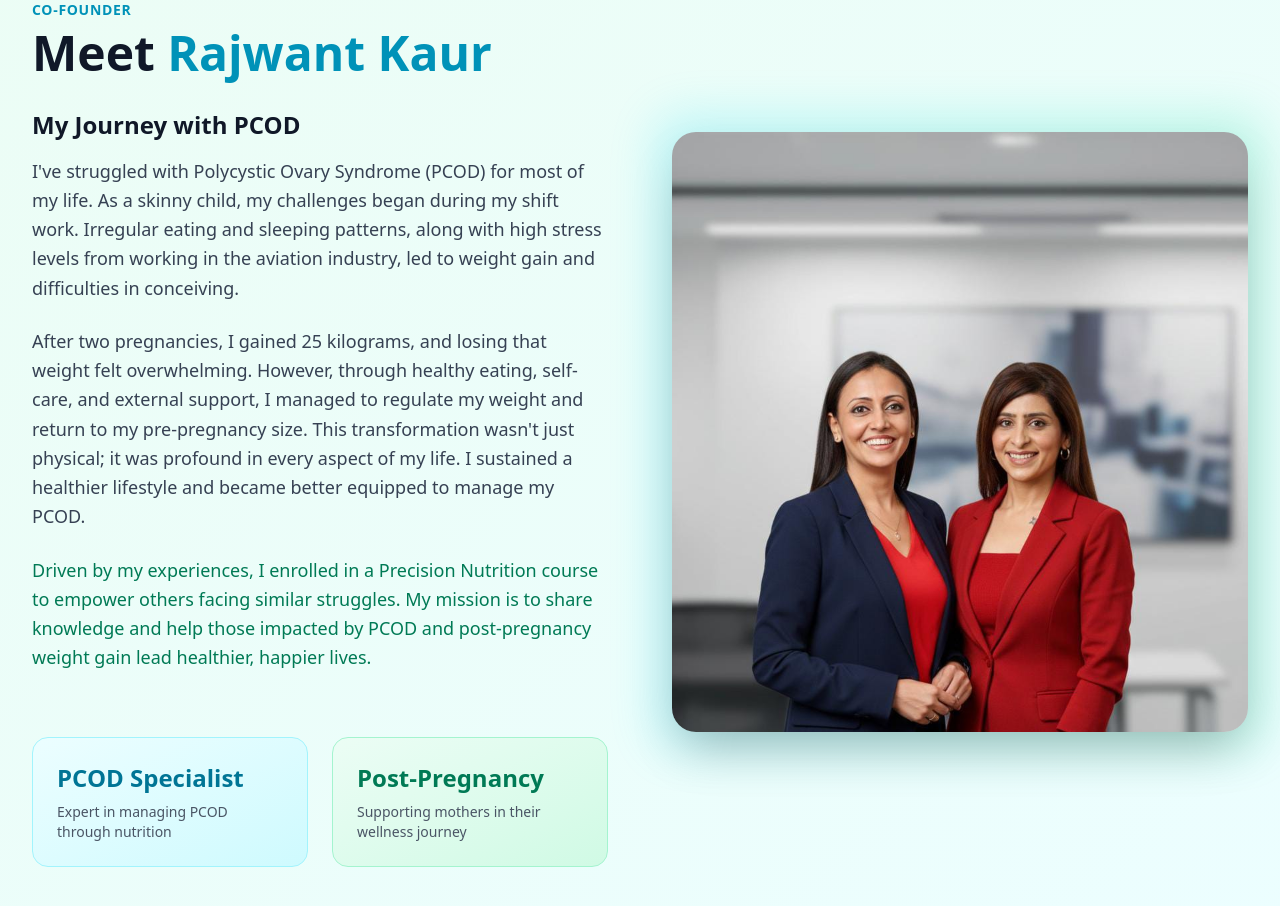
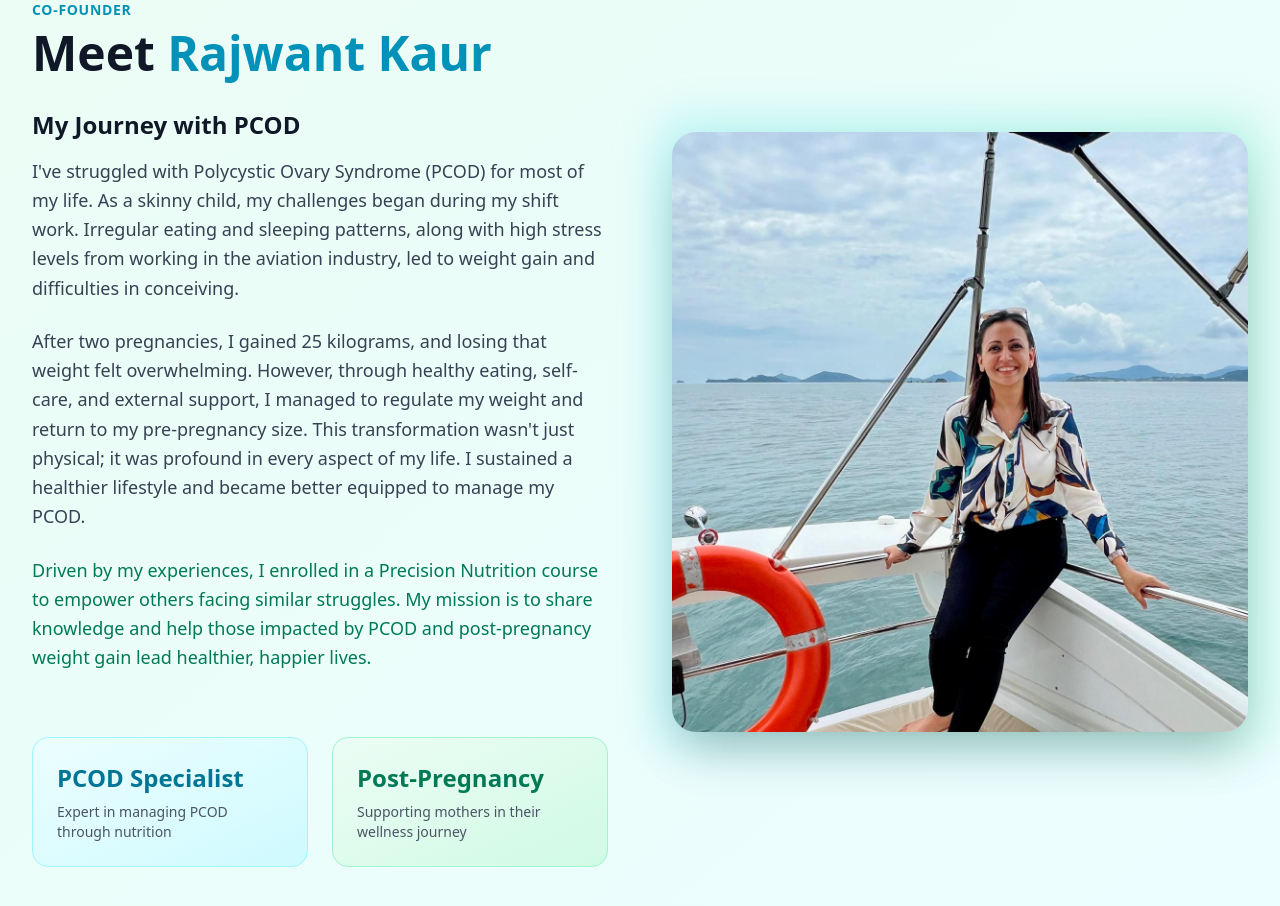
Before and after one commit to AmanMishra0987/nutri, a React (Vite) app: page / in a window 1280 px wide. Shown: the part 1740-2646 px from the top of the page. Built offline with nearby package versions, Linux system fonts and the light colour scheme.

Commit message:
Update image source in Home component

```diff
--- a/src/pages/Home.jsx
+++ b/src/pages/Home.jsx
@@ -375,7 +375,7 @@ function Home() {
               <div className="absolute -inset-4 bg-gradient-to-r from-cyan-400 to-emerald-400 rounded-3xl blur-xl opacity-20 group-hover:opacity-30 transition duration-300"></div>
               <div className="relative rounded-3xl overflow-hidden shadow-2xl">
                 <img
-                  src="/founders.jpeg"
+                  src="/raj.jpg"
                   alt="Rajwant Kaur - Co-Founder"
                   className="w-full h-[600px] object-cover object-top transform group-hover:scale-105 transition duration-500"
                 />
```
